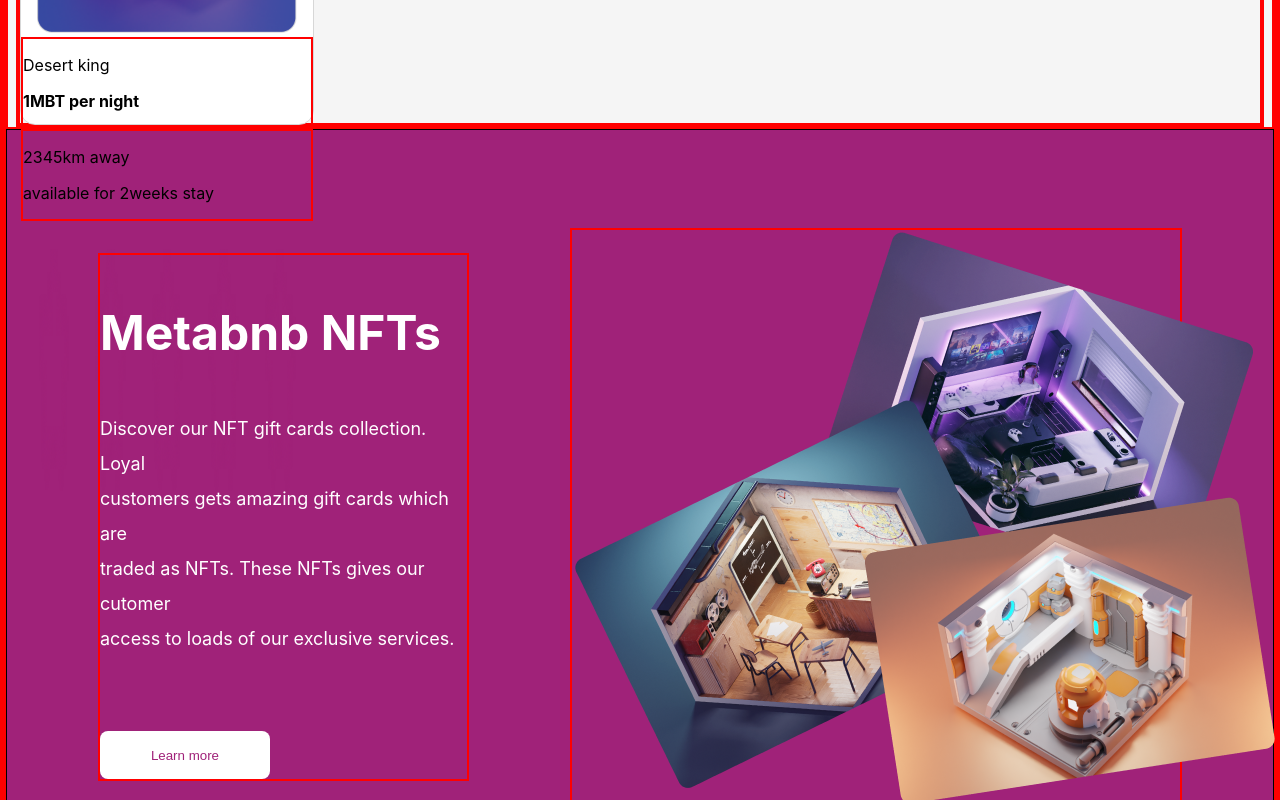
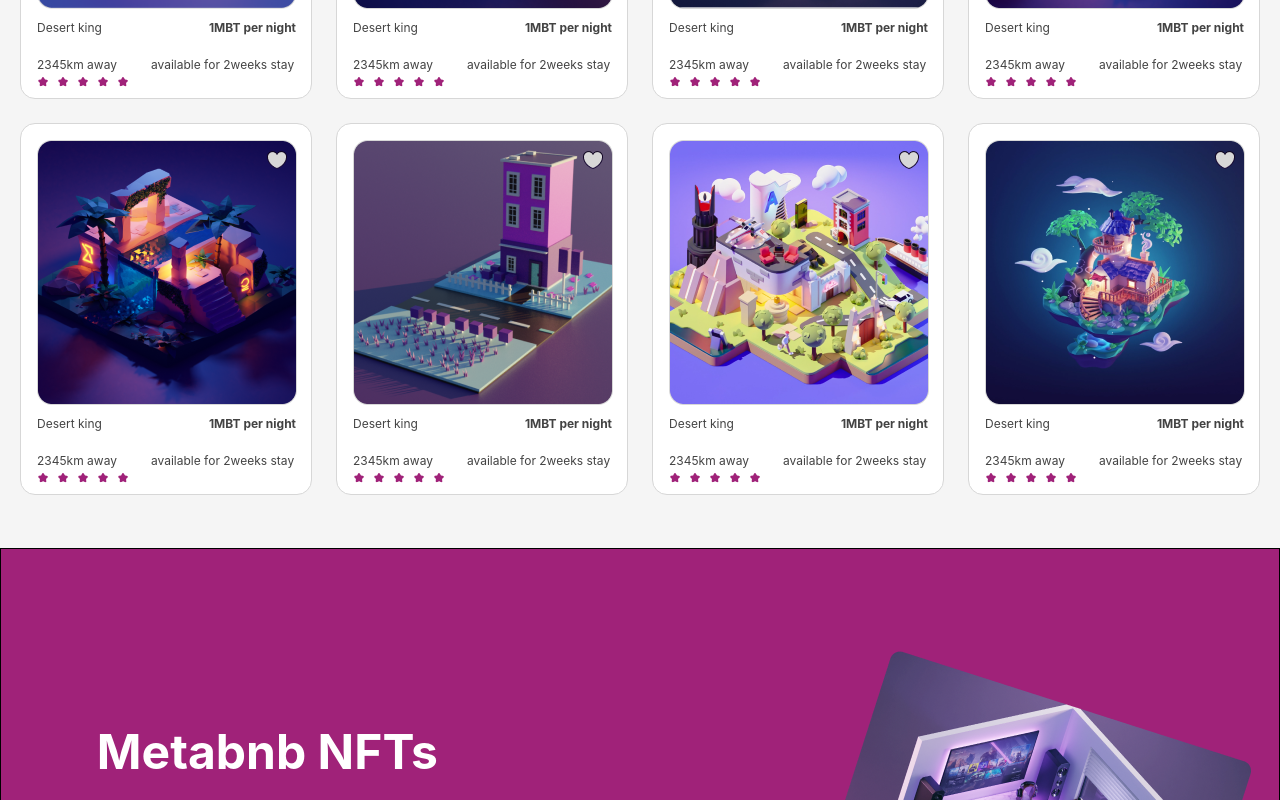
Before and after one commit to Chimz-Codes-ZM/metabnb, a React (Create React App) app: page / in a window 1280 px wide. Shown: the part 1280-2080 px from the top of the page. Built offline with nearby package versions, Linux system fonts and the light colour scheme.

Commit message:
Added button popup functionality but not styled

```diff
--- a/src/Components/Cards.js
+++ b/src/Components/Cards.js
@@ -1,6 +1,12 @@
 import React from "react";
 
 import card1 from "../Images/Home/Frame 151.png";
+import card2 from "../Images/Home/Frame 151 (1).png";
+import card3 from "../Images/Home/Frame 151 (2).png";
+import card4 from "../Images/Home/Frame 151 (3).png";
+import card5 from "../Images/Home/Frame 151 (4).png";
+import card6 from "../Images/Home/Frame 151 (5).png";
+import card7 from "../Images/Home/Frame 151 (6).png";
 import stars from "../Images/Home/stars.png";
 
 function Cards() {
@@ -12,10 +18,12 @@ function Cards() {
       <div className="cards">
         <div className="cards-row-1">
           <div className="card1">
-                        <img src={card1}/>
+            <img src={card1} className="card1-img" />
             <div className="card-text">
               <p>Desert king</p>
-                            <p><b>1MBT per night</b></p>
+              <p>
+                <b>1MBT per night</b>
+              </p>
             </div>
 
             <div className="card-text-2">
@@ -23,13 +31,137 @@ function Cards() {
               <p>available for 2weeks stay</p>
             </div>
 
-                        <img src={stars}/>
+            <img src={stars} className="stars" />
+          </div>
 
+          <div className="card1">
+            <img src={card2} className="card1-img" />
+            <div className="card-text">
+              <p>Desert king</p>
+              <p>
+                <b>1MBT per night</b>
+              </p>
+            </div>
+
+            <div className="card-text-2">
+              <p>2345km away</p>
+              <p>available for 2weeks stay</p>
+            </div>
+
+            <img src={stars} className="stars" />
+          </div>
+
+          <div className="card1">
+            <img src={card3} className="card1-img" />
+            <div className="card-text">
+              <p>Desert king</p>
+              <p>
+                <b>1MBT per night</b>
+              </p>
+            </div>
+
+            <div className="card-text-2">
+              <p>2345km away</p>
+              <p>available for 2weeks stay</p>
+            </div>
+
+            <img src={stars} className="stars" />
+          </div>
+
+          <div className="card1">
+            <img src={card4} className="card1-img" />
+            <div className="card-text">
+              <p>Desert king</p>
+              <p>
+                <b>1MBT per night</b>
+              </p>
+            </div>
+
+            <div className="card-text-2">
+              <p>2345km away</p>
+              <p>available for 2weeks stay</p>
+            </div>
+
+            <img src={stars} className="stars" />
+          </div>
+        </div>
+      </div>
+
+      {/* SECOND ROW OF CARDS STARTS HERE */}
+
+      <div className="cards">
+        <div className="cards-row-1">
+          <div className="card1">
+            <img src={card4} className="card1-img" />
+            <div className="card-text">
+              <p>Desert king</p>
+              <p>
+                <b>1MBT per night</b>
+              </p>
+            </div>
+
+            <div className="card-text-2">
+              <p>2345km away</p>
+              <p>available for 2weeks stay</p>
+            </div>
+
+            <img src={stars} className="stars" />
+          </div>
+
+          <div className="card1">
+            <img src={card5} className="card1-img" />
+            <div className="card-text">
+              <p>Desert king</p>
+              <p>
+                <b>1MBT per night</b>
+              </p>
+            </div>
+
+            <div className="card-text-2">
+              <p>2345km away</p>
+              <p>available for 2weeks stay</p>
+            </div>
+
+            <img src={stars} className="stars" />
+          </div>
+
+          <div className="card1">
+            <img src={card6} className="card1-img" />
+            <div className="card-text">
+              <p>Desert king</p>
+              <p>
+                <b>1MBT per night</b>
+              </p>
+            </div>
+
+            <div className="card-text-2">
+              <p>2345km away</p>
+              <p>available for 2weeks stay</p>
+            </div>
+
+            <img src={stars} className="stars" />
+          </div>
+
+          <div className="card1">
+            <img src={card7} className="card1-img" />
+            <div className="card-text">
+              <p>Desert king</p>
+              <p>
+                <b>1MBT per night</b>
+              </p>
+            </div>
+
+            <div className="card-text-2">
+              <p>2345km away</p>
+              <p>available for 2weeks stay</p>
+            </div>
+
+            <img src={stars} className="stars" />
           </div>
         </div>
       </div>
     </div>
-    )
+  );
 }
 
-export default Cards
+export default Cards;
--- a/src/Components/Navbar.js
+++ b/src/Components/Navbar.js
@@ -1,7 +1,11 @@
 import React from "react";
 import logo1 from "../Images/Home/Navbar/logo1.png";
+import PopUp from "./PopUp";
+import { useState } from "react";
 
 function Navbar() {
+const [buttonPopup, setButtonPopup] = useState(false)
+
   return (
     <nav>
       <img src={logo1} />
@@ -16,7 +20,8 @@ function Navbar() {
         </div>
 
         <div>
-          <button>Connect Wallet</button>
+          <button className="connect-button" onClick={() => setButtonPopup(true)}>Connect Wallet</button>
+          <PopUp trigger={buttonPopup} setTrigger={setButtonPopup}></PopUp>
         </div>
       </div>
     </nav>
--- /dev/null
+++ b/src/Components/PopUp.js
@@ -0,0 +1,16 @@
+import React from 'react'
+
+function PopUp(props) {
+  return (props.trigger) ? (
+
+<div className='popup'>
+        <div className='popup-inner'>
+            <button className='close-btn' onClick={() => props.setTrigger(false)}>close</button>
+            {props.children}
+        </div>
+    </div>
+
+  ) : "";
+}
+
+export default PopUp
--- a/src/Pages/Front Page.js
+++ b/src/Pages/Front Page.js
@@ -6,8 +6,12 @@ import Section3 from "../Components/Section3";
 import Footer from "../Components/Footer";
 import Cards from "../Components/Cards";
 
+
 function First() {
+
     return (
+
+
         <div>
            <Navbar />
            <Section />
--- a/src/Styling/App.css
+++ b/src/Styling/App.css
@@ -16,7 +16,7 @@ nav > img {
 
 
 div {
-    border: 2px solid red;
+    /* border: 2px solid red; */
 
 }
 
@@ -42,6 +42,18 @@ button {
     gap: 10px;
     border-radius: 10px;
     border: none;
-    background: linear-gradient(90deg, #A02279 11.45%, #A02279 11.45%);
+    background: #A02279;
     color: white;
+    cursor: pointer;
 }
+
+
+button:hover {
+    background-color: #64214c;
+    transition: 0.7s
+}
+
+button:not(:hover) {
+    background-color: #A02279;
+    transition: 0.7s;
+}
--- a/src/Styling/Cards.css
+++ b/src/Styling/Cards.css
@@ -15,6 +15,33 @@
 .cards-row-1 {
   height: 372px;
   width: 1240px;
+  display: flex;
+  gap: 24px;
+  margin-bottom:24px ;
+}
+
+.card-text {
+  display: flex;
+  gap: 107px;
+  color: #434343;
+  font-weight: 400;
+  font-size: 12px;
+  line-height: 13px;
+  width: 262px;
+  margin-left: 16px;
+  /* margin-right: ; */
+}
+
+.card-text-2 {
+  height: 30px;
+  display: flex;
+  gap: 34px;
+  color: #434343;
+  font-weight: 400;
+  font-size: 12px;
+  line-height: 13px;
+  width: 265px;
+  margin-left: 16px;
 }
 
 .card1 {
@@ -24,11 +51,20 @@
   border: 1px solid #d7d7d7;
   border-radius: 15px;
   width: 292px;
-  height: 372px;
+  height: 370px;
+  display: flex;
+  flex-direction: column;
 }
 
-.card1 > img {
+.card1-img {
   width: 260px;
   height: 265px;
   margin: 16px 0px 0px 16px;
 }
+
+.stars {
+  width: 92px;
+  height: 12px;
+  margin-left: 16px;
+  margin-bottom: 16px;
+}
--- /dev/null
+++ b/src/Styling/Popup.css
@@ -0,0 +1,19 @@
+.popup {
+    position: fixed;
+    width: 100%;
+    height: 100vh;
+    left: 0;
+    top: 0;
+    display: flex;
+    justify-content: center;
+    align-items: center;
+    background-color: rgba(0, 0, 0, 0.2);
+}
+
+
+.popup-inner {
+    position: relative;
+    width: 100%;
+    max-width: 640px;
+    background-color: white;
+}
--- a/src/Styling/Section3.css
+++ b/src/Styling/Section3.css
@@ -6,6 +6,7 @@
   height: 774px;
   background: linear-gradient(90deg, #a02279 11.45%, #a02279 11.45%);
   border: 1px solid #000000;
+  margin-top: 29px;
 }
 
 .section-3-text {
@@ -28,7 +29,7 @@
 .section-3-text > button {
   background: linear-gradient(124.4deg, #ffffff 10.8%, #ffffff 87.34%);
   border-radius: 8px;
-  color: #A02279;
+  color: #a02279;
   margin-top: 57.55px;
 }
 
--- a/src/index.js
+++ b/src/index.js
@@ -7,6 +7,7 @@ import '../src/Styling/Pagebreak.css';
 import '../src/Styling/Section3.css';
 import '../src/Styling/Footer.css';
 import '../src/Styling/Cards.css';
+import '../src/Styling/Popup.css';
 import App from './App';
 
 
```
Also changed, not shown: 1 other file (tests, documents, lock files or other folders). Lines whose indentation alone changed are shown as unchanged.
